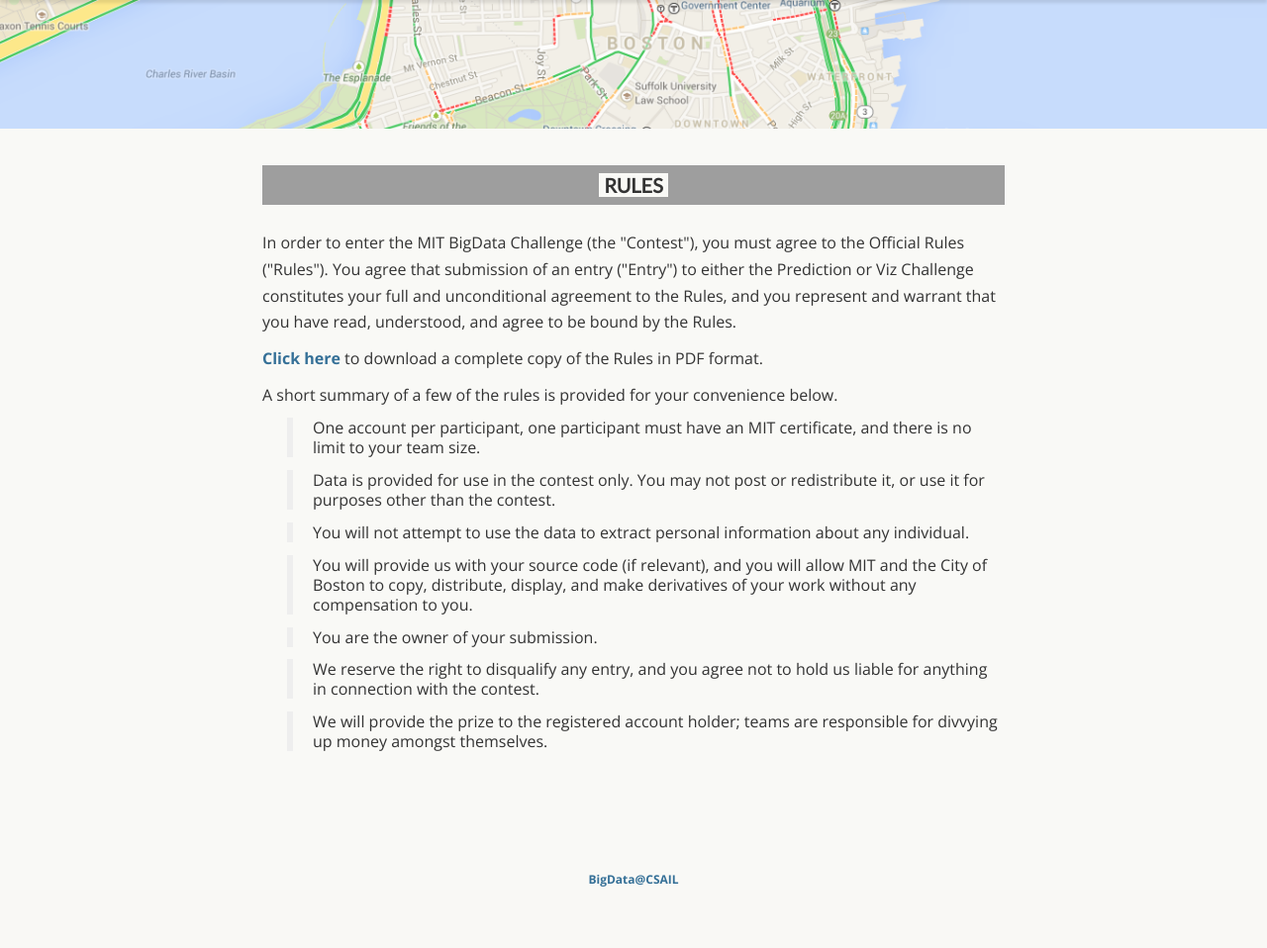
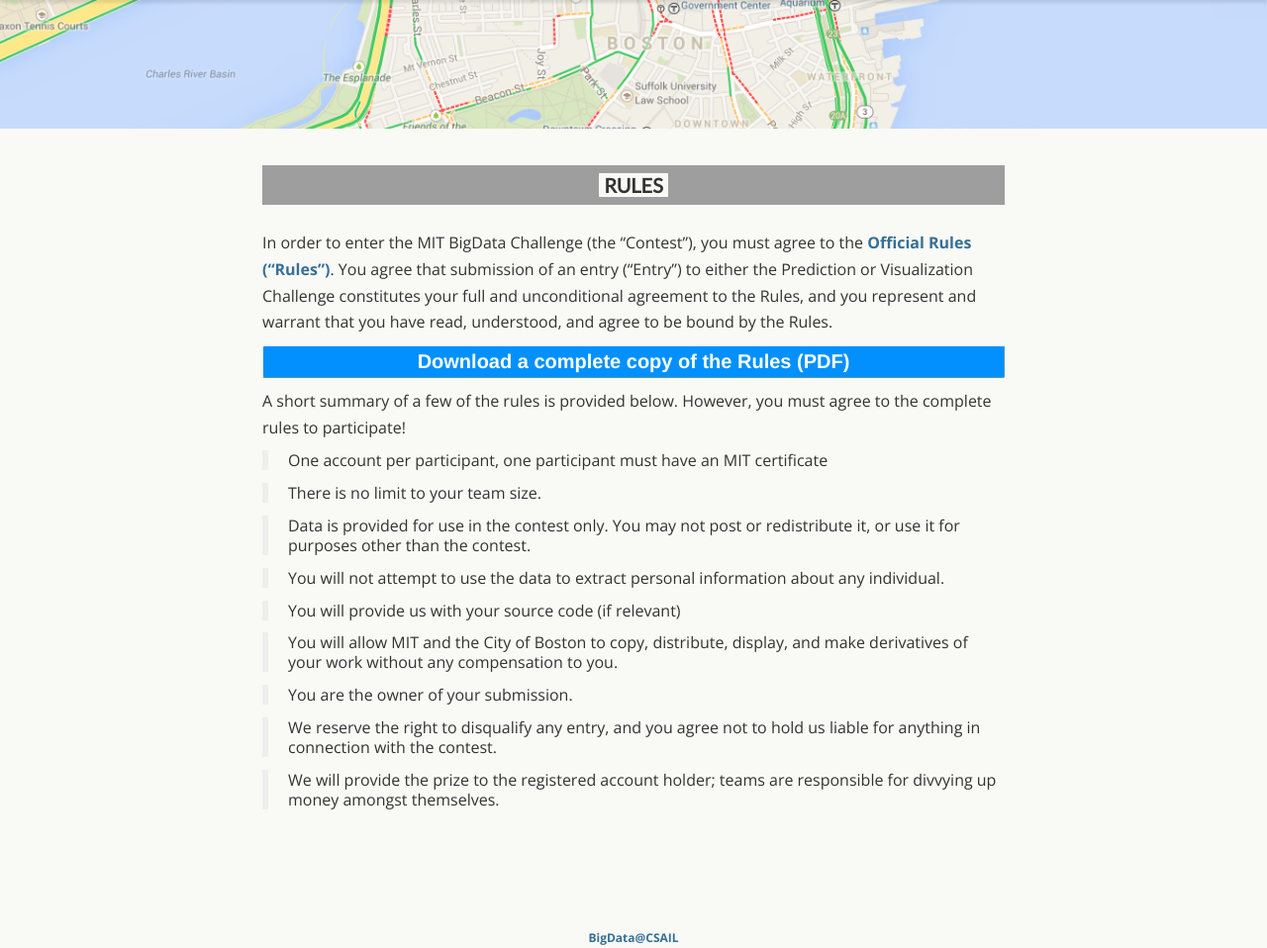
Before and after one commit to mitdbg/bigdata, a Django app: template src/website/templates/home/rules.html in a window 1280 px wide. Shown: the part 50-1008 px from the top of the page at 99% size. Before the commit the page ends 946 px from the top, so only its background shows below. Run offline with Django 3.2, Linux system fonts and the light colour scheme; the template is opened without the code that fills it, so the values that code supplies are empty; parts of the project's set-up code (start-up, migrations or seed data) failed here and were passed over; some web fonts are replaced; grey boxes are pictures that could not be loaded.

Commit message:
updated rules with ebruce comments

```diff
--- a/src/website/static/css/style.css
+++ b/src/website/static/css/style.css
@@ -132,9 +132,6 @@ nav .nav-links li:hover .dropdown-menu {
 }
 .content .thanks table td {
   border: none;
-}
-.content .thanks table td img {
-  height: 50px;
 }
 .content .thanks table td div {
   padding-top: .5em;
--- a/src/website/templates/home/rules.html
+++ b/src/website/templates/home/rules.html
@@ -4,27 +4,35 @@
 <div class="section">
 <div class="textseparator"><h1>Rules</h1></div>
 
+
+
+<p>In order to enter the MIT BigData Challenge (the “Contest”), you
+must agree to the <a href="/static/rules.pdf">Official Rules
+(“Rules”)</a>. You agree that submission of an entry (“Entry”) to
+either the Prediction or Visualization Challenge constitutes your
+full and unconditional agreement to the Rules, and you represent
+and warrant that you have read, understood, and agree to be bound
+by the Rules.</p>
+
 <p>
-In order to enter the MIT BigData Challenge (the "Contest"), you must agree to the Official Rules ("Rules").   You agree that submission of an entry ("Entry") to either the Prediction or Viz Challenge constitutes your full and unconditional agreement to the Rules, and you represent and warrant that you have read, understood, and agree to be bound by the Rules.
-<p>
-<a href="static/rules.pdf">Click here</a> to download a complete copy of the Rules in PDF format.
-<p>
-A short summary of a few of the rules is provided for your convenience below.
+<a href="/static/rules.pdf"><button>Download a complete copy of the Rules (PDF)</button></a>
+</p>
 
-<ul>
-<li>One account per participant, one participant must have an MIT certificate, and there is no limit to your team size.</li>
+<p>A short summary of a few of the rules is provided below. However,
+you must agree to the complete rules to participate!</p>
 
-<li>Data is provided for use in the contest only.  You may not post or redistribute it, or use it for purposes other than the contest.</li>
+<ul style="margin-left: 0px">
+  <li>One account per participant, one participant must have an MIT certificate</li>
+  <li>There is no limit to your team size.</li>
+  <li>Data is provided for use in the contest only. You may not post or redistribute it, or use it for purposes other than the contest.</li>
+  <li>You will not attempt to use the data to extract personal information about any individual.</li>
+  <li>You will provide us with your source code (if relevant)</li>
+  <li>You will allow MIT and the City of Boston to copy, distribute, display, and make derivatives of your work without any compensation to you.</li>
+  <li>You are the owner of your submission.</li>
+  <li>We reserve the right to disqualify any entry, and you agree not to hold us liable for anything in connection with the contest.</li>
+  <li>We will provide the prize to the registered account holder; teams are responsible for divvying up money amongst themselves.</li>
+</ul>
 
-<li>You will not attempt to use the data to extract personal information about any individual.</li>
-
-<li>You will provide us with your source code (if relevant), and you will allow MIT and the City of Boston to copy, distribute, display, and make derivatives of your work without any compensation to you.</li>
-
-<li>You are the owner of your submission.</li>
-
-<li> We reserve the right to disqualify any entry, and you agree not to hold us liable for anything in connection with the contest. </li>
-
-<li> We will provide the prize to the registered account holder;  teams are responsible for divvying up money amongst themselves. </li>
 
 </div>
 
```
Also changed, not shown: src/website/templates/home/visualization.html (+7 -6 lines), src/website/templates/registration/registration_form.html (+22 -32 lines).
